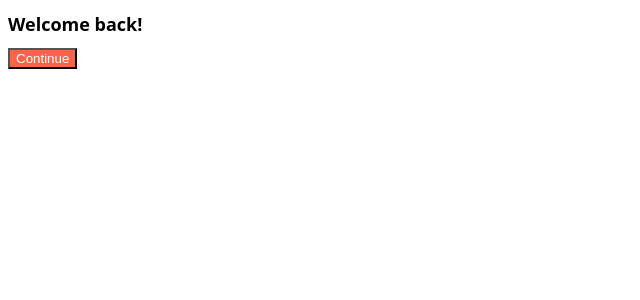
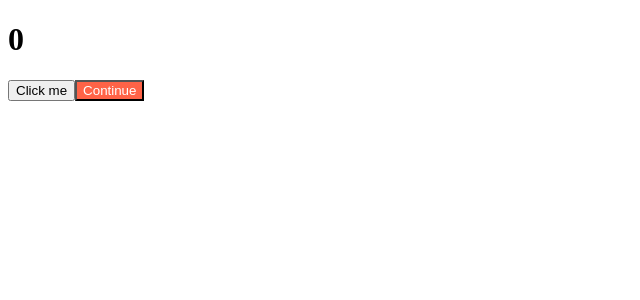
Before and after one commit to jiwon03/react-for-beginner, a React (Create React App) app: page / in a window 1280 px wide. Shown: the top 300 px of the page, without its empty margins (0-640 px from the left). Built offline with nearby package versions, Linux system fonts and the light colour scheme.

Commit message:
useEffect

```diff
--- a/src/App.js
+++ b/src/App.js
@@ -1,10 +1,18 @@
 import Button from "./Button";
-import styles from "./App.module.css";
+//import styles from "./App.module.css";
+import { useState, useEffect } from "react";
 
 function App() {
+  const [counter, setValue] = useState(0);
+  const onClick = () => setValue((prev) => prev + 1);
+  console.log("all the time");
+  useEffect(() => {
+    console.log("call the api");
+  }, []);
   return (
     <div>
-      <h1 className={styles.title}>Welcome back!</h1>
+      <h1>{counter}</h1>
+      <button onClick={onClick}>Click me</button>
       <Button text={"Continue"} />
     </div>
   );
```
